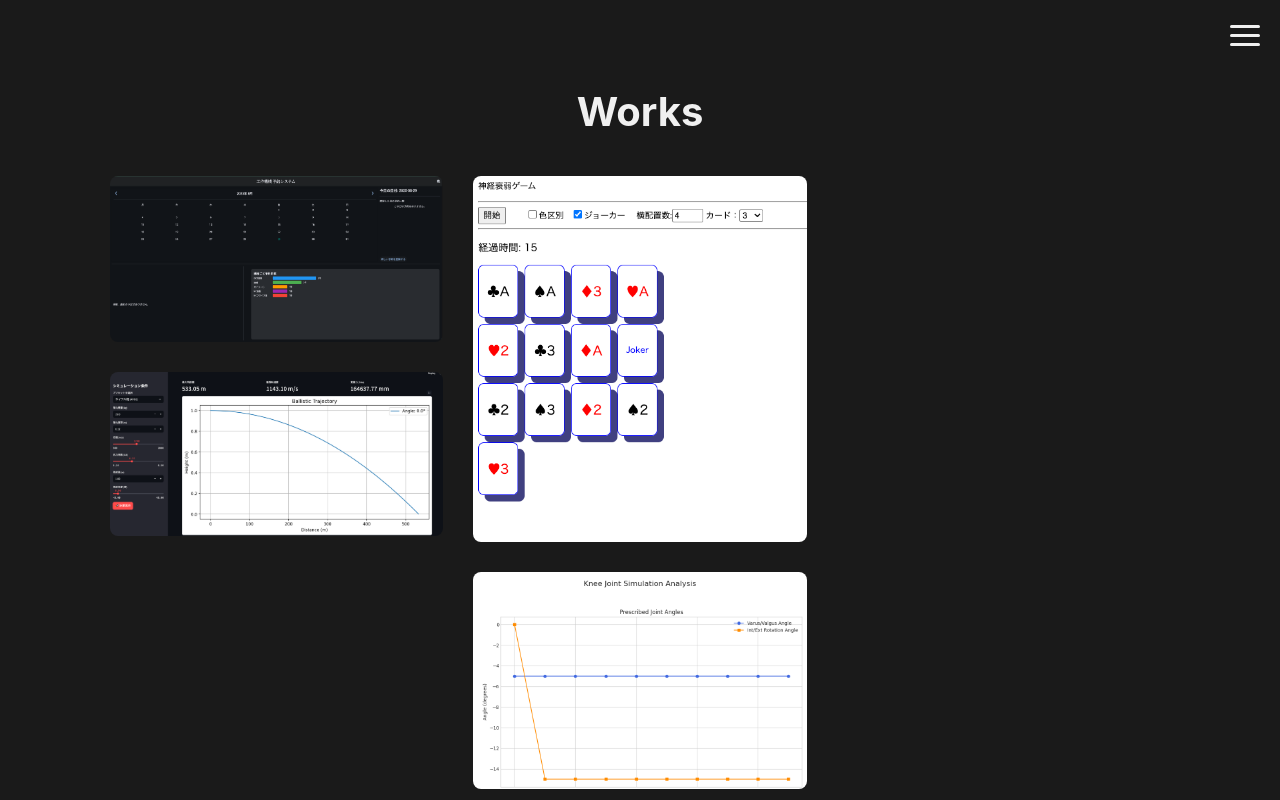
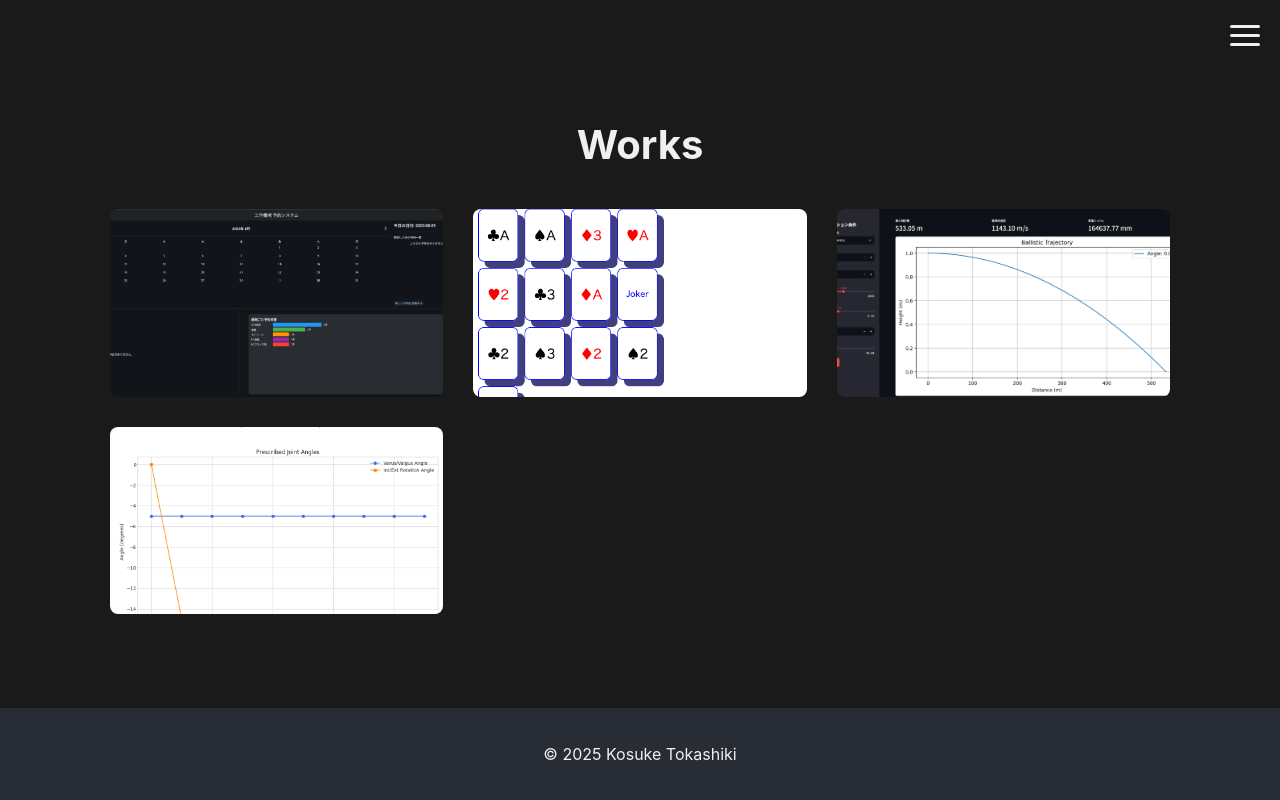
Before and after one commit to sutogo/my-portfolio, a React (Vite) app: page /works in a window 1280 px wide. Shown: the top 800 px of the page. Built offline with nearby package versions, Linux system fonts and the light colour scheme.

Commit message:
feat: Improve Works page layout and add profile links to About page

```diff
--- a/src/data/works.ts
+++ b/src/data/works.ts
@@ -1,4 +1,3 @@
-
 export const worksData = [
   {
     title: '大学構内施設の予約システム',
@@ -29,7 +28,7 @@ export const worksData = [
     imageUrl: '/Ba_Tr.png',
   },
   {
-    title: '人工膝関節運動力学シミュレーター',
+    title: '人工膝関節運動力学<br />シミュレーター',
     description: '関節の運動力学をシミュレートするためのPythonアプリケーションです。 特定の屈曲角度における膝の安定した3次元的な姿勢（内外反・内外旋）を、ポテンシャルエネルギー最小化の手法を用いて計算します。 シミュレーション結果として、各屈曲角度での関節角度、靭帯（内側側副靭帯、外側側副靭帯、膝蓋靭帯）の張力、および関節面にかかる接触力を算出し、グラフとして可視化します。',
     tags: ['Python', 'Simulation', 'Medical', 'Biomechanics'],
     githubUrl: 'https://github.com/sutogo/Knee-joint-simulation',
--- a/src/pages/About.module.css
+++ b/src/pages/About.module.css
@@ -1,3 +1,4 @@
+
 .aboutContainer {
   padding: 40px 20px;
   max-width: 1100px; /* 800pxから変更 */
@@ -33,3 +34,44 @@
   padding: 20px;
   border-radius: 8px;
 }
+
+.linkButtons {
+  display: flex;
+  gap: 20px;
+  margin-top: 30px;
+}
+
+.iconButton {
+  display: inline-flex;
+  align-items: center;
+  gap: 10px;
+  padding: 10px 20px;
+  border-radius: 5px;
+  text-decoration: none;
+  font-weight: bold;
+  transition: transform 0.2s ease, background-color 0.2s ease;
+}
+
+.iconButton:hover {
+  transform: translateY(-2px);
+}
+
+.githubButton {
+  background-color: #333;
+  color: #fff;
+  border: 1px solid #888;
+}
+
+.githubButton:hover {
+  background-color: #444;
+}
+
+.wantedlyButton {
+  background-color: #21c2b2;
+  color: #fff;
+  border: 1px solid #21c2b2;
+}
+
+.wantedlyButton:hover {
+  background-color: #1aa093;
+}
--- a/src/pages/About.tsx
+++ b/src/pages/About.tsx
@@ -1,6 +1,8 @@
 import styles from './About.module.css';
 import Timeline from '../components/Timeline';
 import FadeIn from '../components/FadeIn';
+import { FaGithub } from 'react-icons/fa';
+import { SiWantedly } from 'react-icons/si';
 
 function About() {
   return (
@@ -15,6 +17,14 @@ function About() {
           <p>
             約3年間の社会人経験で培った課題解決能力と、幅広い技術領域への探求心で、まだ見ぬ価値を創造します。
           </p>
+          <div className={styles.linkButtons}>
+            <a href="https://github.com/sutogo" target="_blank" rel="noopener noreferrer" className={`${styles.iconButton} ${styles.githubButton}`}>
+              <FaGithub /> GitHub
+            </a>
+            <a href="https://www.wantedly.com/id/KHO" target="_blank" rel="noopener noreferrer" className={`${styles.iconButton} ${styles.wantedlyButton}`}>
+              <SiWantedly /> Wantedly
+            </a>
+          </div>
         </section>
       </FadeIn>
 
--- a/src/pages/Works.tsx
+++ b/src/pages/Works.tsx
@@ -1,5 +1,4 @@
 import { useState } from 'react';
-import Masonry from 'react-masonry-css';
 import styles from './Works.module.css';
 import FadeIn from '../components/FadeIn';
 import { worksData } from '../data/works';
@@ -22,35 +21,29 @@ function Works() {
     setSelectedWork(null);
   };
 
-  const breakpointColumnsObj = {
-    default: 3,
-    1100: 2,
-    700: 1,
-  };
-
   return (
     <div className={styles.worksContainer}>
       <h1>Works</h1>
-      <Masonry
-        breakpointCols={breakpointColumnsObj}
-        className={styles.masonryGrid}
-        columnClassName={styles.masonryColumn}>
+      <div className={styles.worksGrid}>
         {worksData.map((work, index) => (
           // imageUrlが存在する場合のみカードを表示
           work.imageUrl && (
             <FadeIn key={index}>
               <div className={styles.workCard} onClick={() => handleCardClick(work)}>
                 <img src={work.imageUrl} alt={work.title} className={styles.workImage} />
+                <div className={styles.workCardOverlay}>
+                  <h3 dangerouslySetInnerHTML={{ __html: work.title }} />
+                </div>
               </div>
             </FadeIn>
           )
         ))}
-      </Masonry>
+      </div>
 
       <Modal isOpen={isModalOpen} onClose={closeModal}>
         {selectedWork && (
           <div className={styles.modalContent}>
-            <h2>{selectedWork.title}</h2>
+            <h2 dangerouslySetInnerHTML={{ __html: selectedWork.title }} />
             {selectedWork.imageUrl && <img src={selectedWork.imageUrl} alt={selectedWork.title} className={styles.modalImage} />}
             <p>{selectedWork.description}</p>
             <div className={styles.tags}>
--- a/src/pages/works.module.css
+++ b/src/pages/works.module.css
@@ -10,28 +10,21 @@
   margin-bottom: 40px;
 }
 
-/* Masonry Layout Styles */
-.masonryGrid {
-  display: flex;
-  margin-left: -30px; /* gutter size offset */
-  width: auto;
-}
-
-.masonryColumn {
-  padding-left: 30px; /* gutter size */
-  background-clip: padding-box;
-}
-
-.masonryColumn > div {
-  margin-bottom: 30px;
+/* Grid Layout Styles */
+.worksGrid {
+  display: grid;
+  grid-template-columns: repeat(auto-fill, minmax(300px, 1fr));
+  gap: 30px;
 }
 
 .workCard {
-  background-color: #282c34; /* 画像が読み込まれるまでの背景色 */
+  position: relative;
+  background-color: #282c34;
   border-radius: 8px;
   transition: transform 0.3s ease, box-shadow 0.3s ease;
   cursor: pointer;
   overflow: hidden;
+  aspect-ratio: 16 / 9;
 }
 
 .workCard:hover {
@@ -41,8 +34,42 @@
 
 .workImage {
   width: 100%;
-  height: auto;
+  height: 100%;
+  object-fit: cover;
   display: block;
+  transition: opacity 0.3s ease-in-out;
+}
+
+.workCard:hover .workImage {
+  opacity: 0.2;
+}
+
+.workCardOverlay {
+  position: absolute;
+  top: 0;
+  left: 0;
+  width: 100%;
+  height: 100%;
+  display: flex;
+  flex-direction: column;
+  align-items: center;
+  justify-content: center;
+  text-align: center;
+  padding: 20px;
+  opacity: 0;
+  transition: opacity 0.3s ease-in-out;
+  color: #fff;
+}
+
+.workCard:hover .workCardOverlay {
+  opacity: 1;
+}
+
+.workCardOverlay h3 {
+  margin: 0;
+  font-size: 1.2rem;
+  font-weight: bold;
+  white-space: pre-line;
 }
 
 .tags {
```
